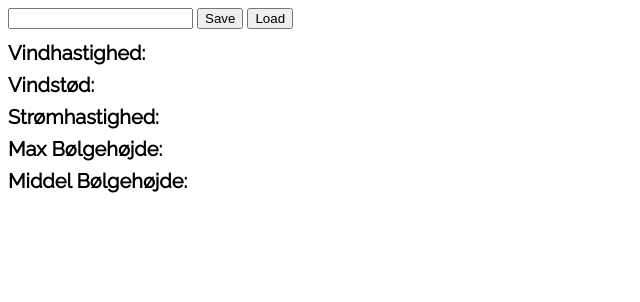
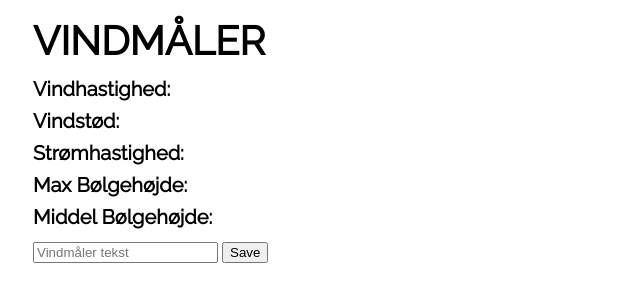
Before and after one commit to Neaxic/Vejrstation---Firebase, a plain HTML site: page index.html in a window 1280 px wide. Shown: the whole page, without its empty margins (0-640 px from the left). Drawn offline with Linux system fonts and the light colour scheme; no server answers.

Commit message:
Namechanging & css

```diff
--- a/app.js
+++ b/app.js
@@ -26,7 +26,7 @@ saveButton.addEventListener("click", function () {
     console.log("I am going to save " + textToSave + "to Firestore");
 
     docRef.set({
-        hotdogStatus: textToSave
+        vindhastighed: textToSave
     }).then(function () {
         console.log("Status Saved!");
     }).catch(function (error) {
@@ -41,7 +41,7 @@ saveButton.addEventListener("click", function () {
 //       docRef.get().then((doc) => {
 //           if(doc && doc.exists){
 //               const myData = doc.data();
-//               outputHeader.innerText = "ddadbd: " + myData.hotdogStatus;
+//               outputHeader.innerText = "ddadbd: " + myData.vindhastighed;
 //           }
 //       }).catch(function (error){
 //         console.log("Got an error: ", error);
@@ -52,7 +52,7 @@ getRealtimeUpdates = function () {
     docRef.onSnapshot(function (doc) {
         if (doc && doc.exists) {
             const myData = doc.data();
-            outputHeader.innerText = "Vindhastighed: " + myData.hotdogStatus;
+            outputHeader.innerText = "Vindhastighed: " + myData.vindhastighed;
         }
     })
 }
--- a/index.css
+++ b/index.css
@@ -1,5 +1,3 @@
-
-
 h2 {
     font-family: Raleway;
     font-size: 20px;
@@ -8,3 +6,12 @@ h2 {
     font-weight: 700;
     line-height: 15.4px;
 }
+
+#title {
+    font-size:40px;
+}
+
+#bodyID {
+    margin-left:25px;
+
+}
--- a/index.html
+++ b/index.html
@@ -12,28 +12,37 @@
     <!--CSS-->
     <link rel="stylesheet" href="index.css">
     <!--Raleway font-->
-    <link rel="stylesheet" type="text/css" href="//fonts.googleapis.com/css?family=Raleway" /><link rel='stylesheet' href='//fonts.googleapis.com/css?family=Raleway' type='text/css' />
+    <link rel="stylesheet" type="text/css" href="//fonts.googleapis.com/css?family=Raleway" />
+    <link rel='stylesheet' href='//fonts.googleapis.com/css?family=Raleway' type='text/css' />
     <title>bruh</title>
 </head>
 
 
 <body>
-
-    <input type="text" id="latestHotdogStatus">
-    <button id="saveButton">Save</button>
-    <button id="loadButton">Load</button>
+    <div id="bodyID">
+        <h2 id="title">VINDMÅLER</h2>
         <div class="dataConfig">
             <h2 id="vindhastighed">Vindhastighed: </h2>
             <h2>Vindstød:</h2>
             <h2>Strømhastighed:</h2>
             <h2>Max Bølgehøjde:</h2>
             <h2>Middel Bølgehøjde:</h2>
+        </div>
+    <input type="text" id="latestHotdogStatus" placeholder="Vindmåler tekst">
+    <button id="saveButton">Save</button>
+
+
+
 
     </div>
     <script src="app.js"></script>
     <script src="dataFetcher.js"></script>
 
 
+<!--
+***Manuel load buttom: <button id="loadButton">Load</button>
+-->
+
 </body>
 
 </html>
```
Lines whose indentation alone changed are shown as unchanged.
